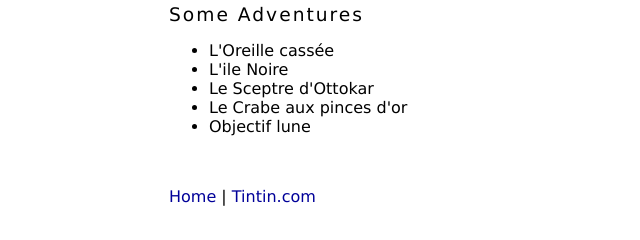
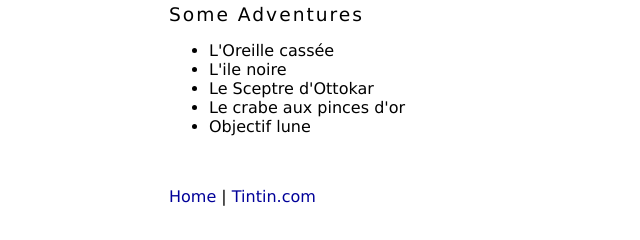
Before and after one commit to pillar-markup/FoliageSample, a plain HTML site: page index.html in a window 1280 px wide. Shown: the part 239-479 px from the top of the page, 39-679 px from the left. Drawn offline with Linux system fonts and the light colour scheme.

Commit message:
Deploying to gh_pages from @ pillar-markup/FoliageSample@c416f4fdcb5c7899f21c17d2cbb497f89a5ea064 🚀

```diff
--- a/index.html
+++ b/index.html
@@ -42,9 +42,9 @@
 <h2>Some Adventures</h2>
 <ul>
 <li>L'Oreille cassée</li>
-<li>L'ile Noire</li>
+<li>L'ile noire</li>
 <li>Le Sceptre d'Ottokar</li>
-<li>Le Crabe aux pinces d'or</li>
+<li>Le crabe aux pinces d'or</li>
 <li>Objectif lune</li>
 </ul>
 
```
